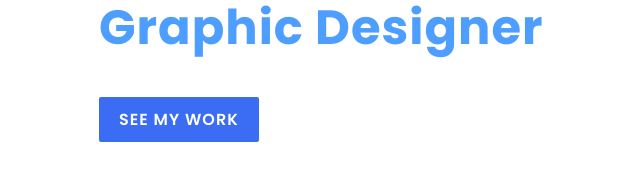
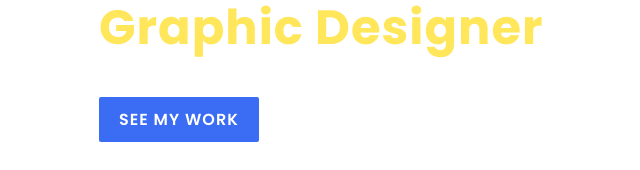
Before and after one commit to RashmiManral/Portfolio-Website, a plain HTML site: page index.html in a window 1280 px wide. Shown: the part 382-552 px from the top of the page, without its empty margins (101-741 px from the left). Drawn offline with Linux system fonts and the light colour scheme.

Commit message:
style.css

```diff
--- a/style.css
+++ b/style.css
@@ -46,7 +46,7 @@ section{
 }
 
 .animated-text h3{
-  color: #4e9eff;
+  color: #ffe65a;
   font-size: 3em;
   font-weight: 700;
   line-height: 70px;
```
